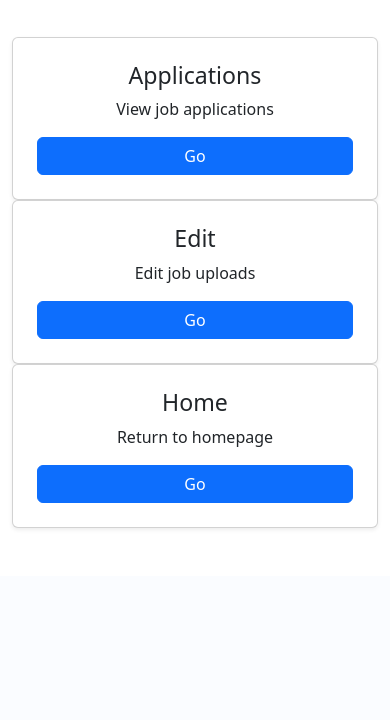
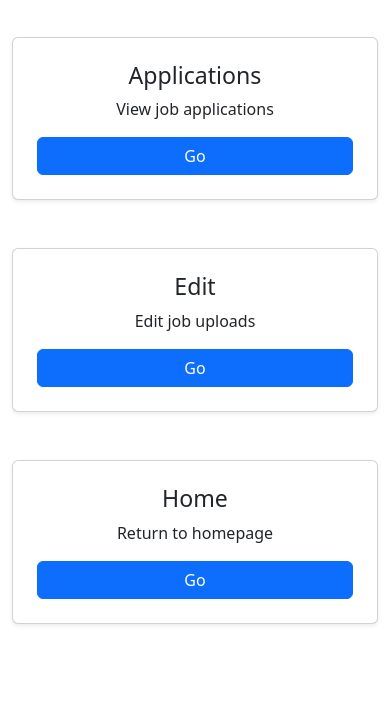
Before and after one commit to lifeplannerdev/lpdev, a Django app: page /hrlp/ in a window 390 px wide. Shown: the part 330-1050 px from the top of the page. Before the commit the page ends 859 px from the top, so only its background shows below. Run offline with Django 5.2, Linux system fonts and the light colour scheme.

Commit message:
feb 21 commit

```diff
--- a/lpapp/views.py
+++ b/lpapp/views.py
@@ -215,7 +215,7 @@ def uploadjob(request):
 
 
 def job_applications(request):
-    """Retrieve job applications and update status if a POST request is made."""
+
     applications = JobApplication.objects.all().order_by("-applied_at")
 
     if request.method == "POST":
--- a/templates/hrlp.html
+++ b/templates/hrlp.html
@@ -28,21 +28,21 @@
                     <a href="{% url 'lpapp:careers' %}" class="btn btn-primary">Go</a>
                 </div>
             </div>
-            <div class="col-md-6">
+            <div class="col-md-6 mb-5">
                 <div class="card admin-card shadow-sm p-4">
                     <h3>Applications</h3>
                     <p>View job applications</p>
                     <a href="{% url 'lpapp:applications' %}" class="btn btn-primary">Go</a>
                 </div>
             </div>
-            <div class="col-md-6">
+            <div class="col-md-6 mb-5">
                 <div class="card admin-card shadow-sm p-4">
                     <h3>Edit</h3>
                     <p>Edit job uploads</p>
-                    <a href="/edit/" class="btn btn-primary">Go</a>
+                    <a href="{% url 'lpapp:uploadjob' %}" class="btn btn-primary">Go</a>
                 </div>
             </div>
-            <div class="col-md-6">
+            <div class="col-md-6 mb-5">
                 <div class="card admin-card shadow-sm p-4">
                     <h3>Home</h3>
                     <p>Return to homepage</p>
```
